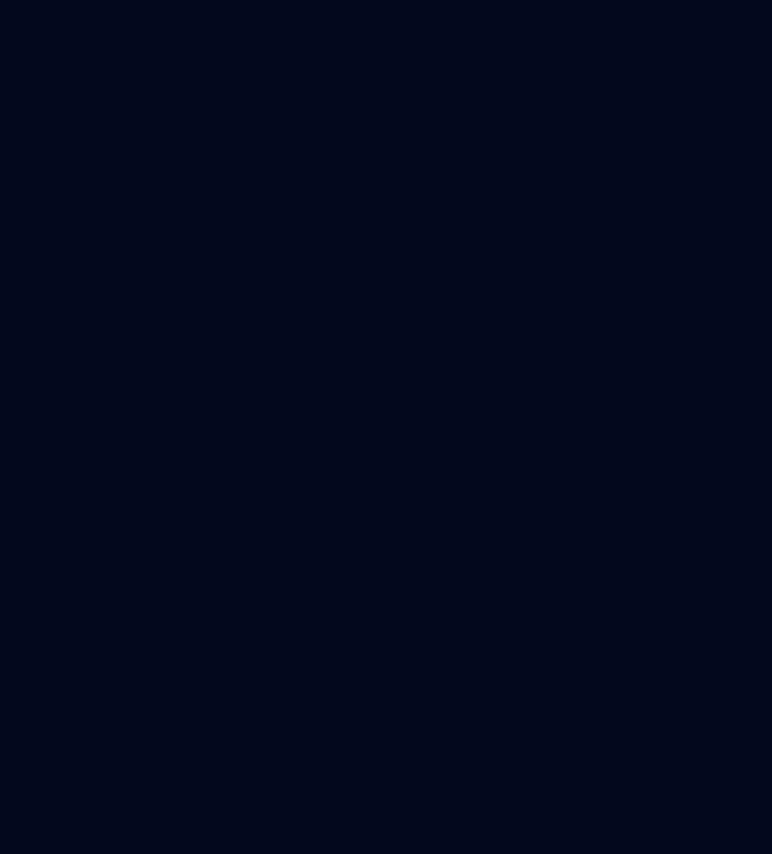
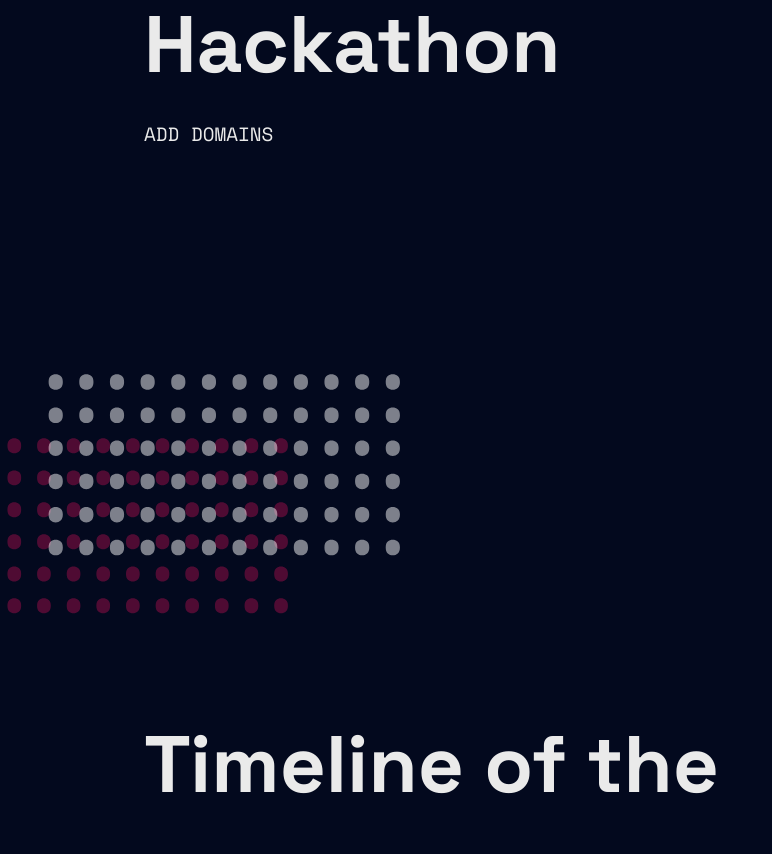
Before and after one commit to sam-shervin/hackhub-24-testdeploy, a Next.js app: page / in a window 1280 px wide. Shown: the part 1920-2774 px from the top of the page, without its empty margins (0-772 px from the left). Before the commit the page ends 1874 px from the top, so only its background shows below. Built offline with nearby package versions, Linux system fonts and the light colour scheme.

Commit message:
Update index.tsx

```diff
--- a/src/pages/index.tsx
+++ b/src/pages/index.tsx
@@ -403,6 +403,10 @@ export default function Home() {
 				></motion.img>
 
 				<About />
+				<Domain />
+				<Timeline />
+				<Sponsors />
+				<FAQ />
 			</motion.section>
 		</>
 	);
```
